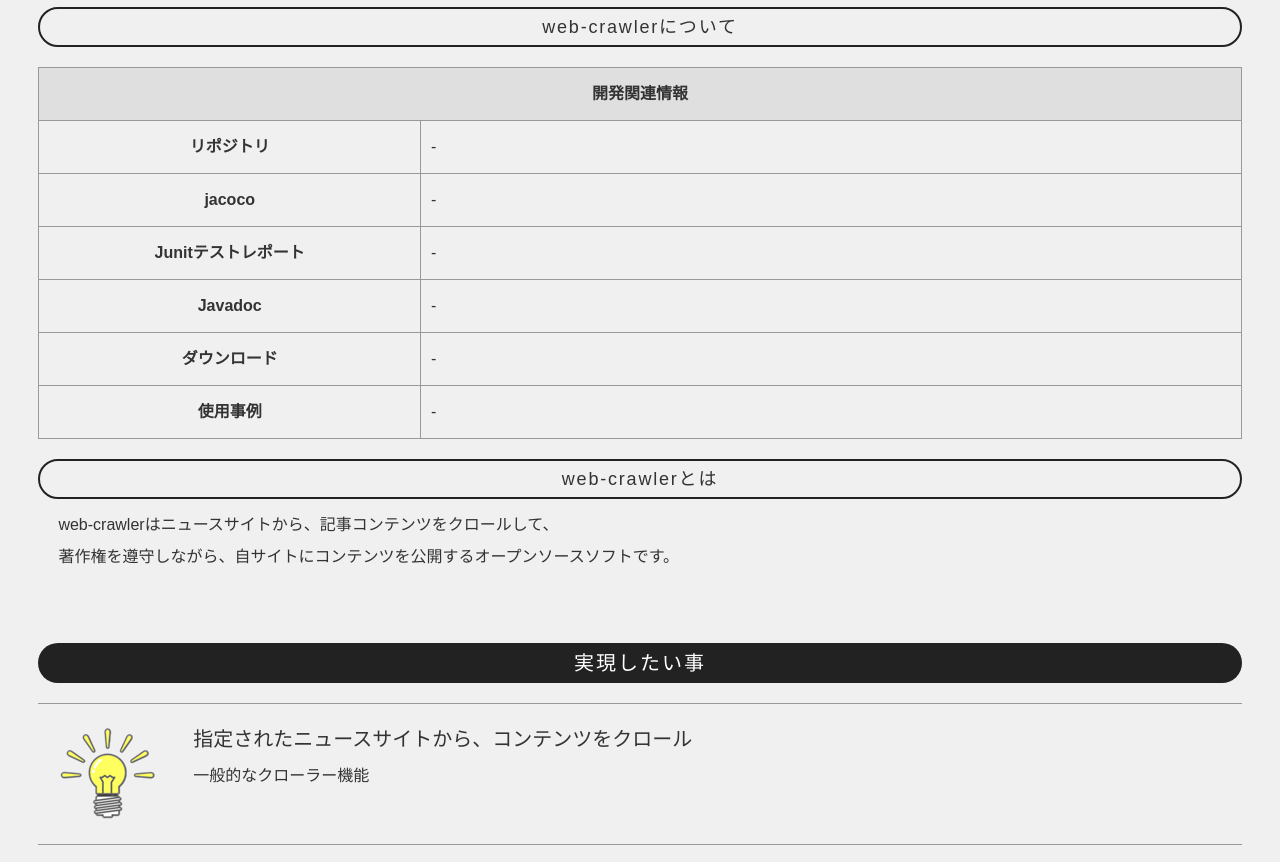
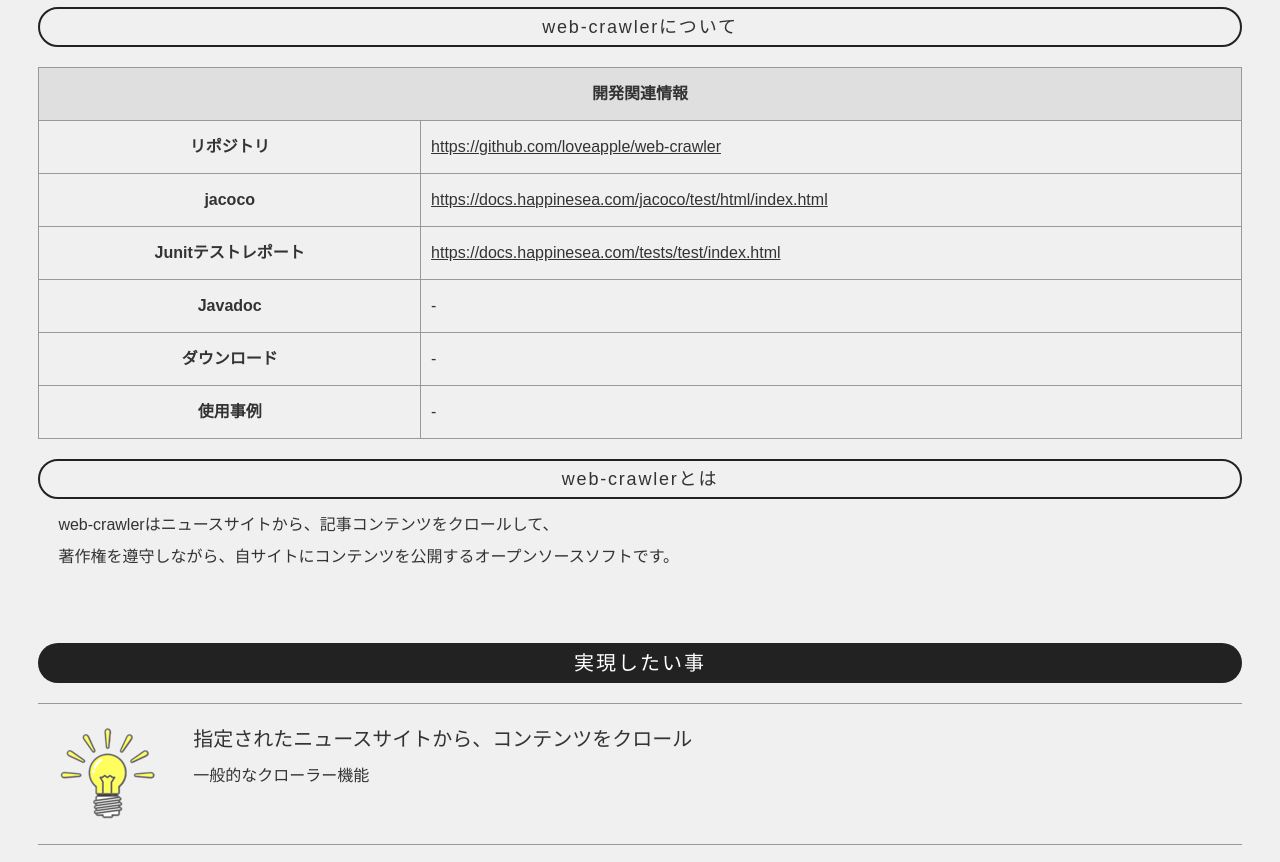
Before and after one commit to loveapple/web-crawler, a plain HTML site: page docs/index.html in a window 1280 px wide. Shown: the part 1060-1922 px from the top of the page. Drawn offline with nearby package versions, Linux system fonts and the light colour scheme.

```diff
--- a/docs/index.html
+++ b/docs/index.html
@@ -67,15 +67,15 @@
 <caption>開発関連情報</caption>
 <tr>
 <th>リポジトリ</th>
-<td>-</td>
+<td><a href="https://github.com/loveapple/web-crawler" target="_blank">https://github.com/loveapple/web-crawler</a></td>
 </tr>
 <tr>
 <th>jacoco</th>
-<td>-</td>
+<td><a href="https://docs.happinesea.com/jacoco/test/html/index.html" target="_blank">https://docs.happinesea.com/jacoco/test/html/index.html</a></td>
 </tr>
 <tr>
 <th>Junitテストレポート</th>
-<td>-</td>
+<td><a href="https://docs.happinesea.com/tests/test/index.html" target="_blank">https://docs.happinesea.com/tests/test/index.html</a></td>
 </tr>
 <tr>
 <th>Javadoc</th>
```
Also changed, not shown: docs/static/images/logo.png, 2 other files.
